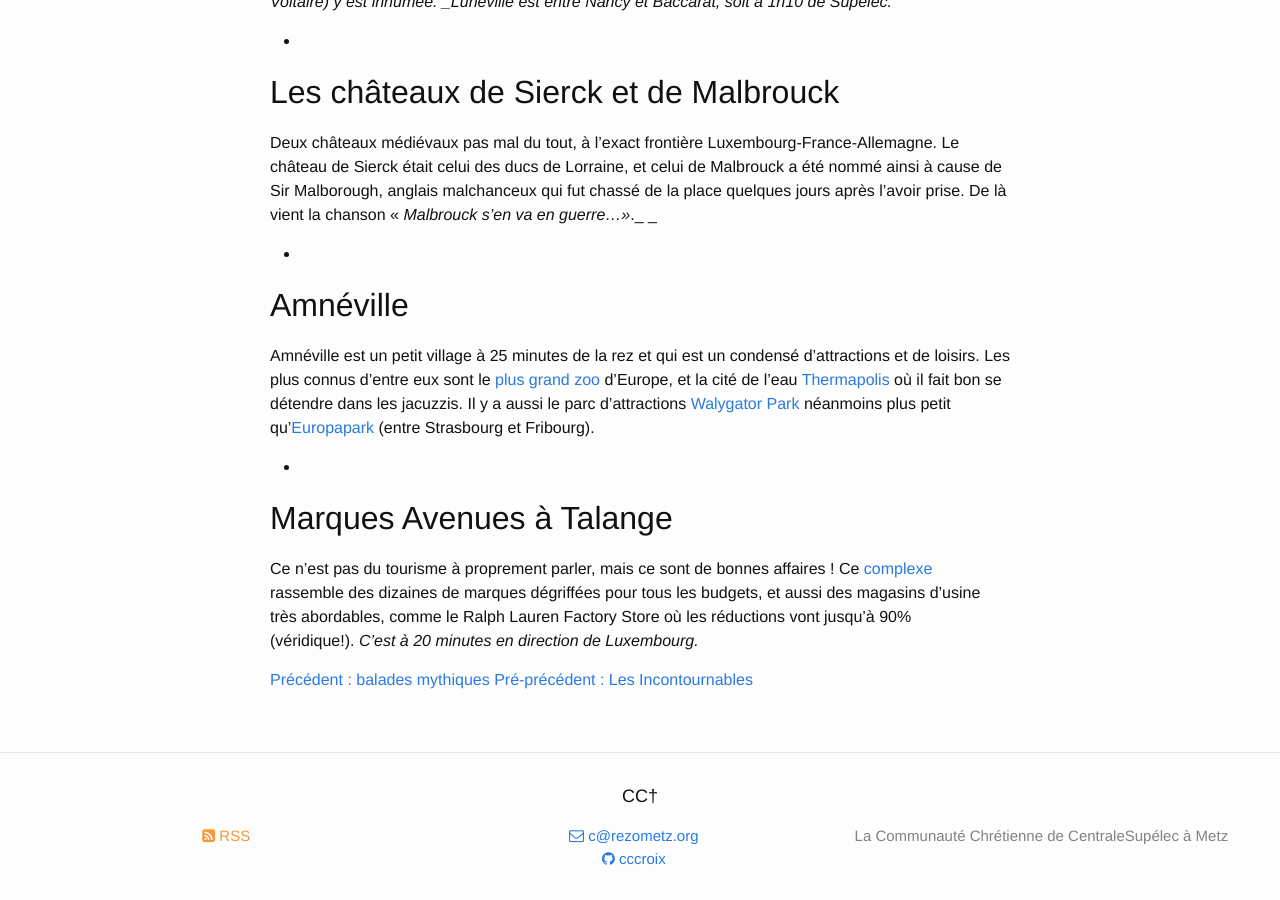
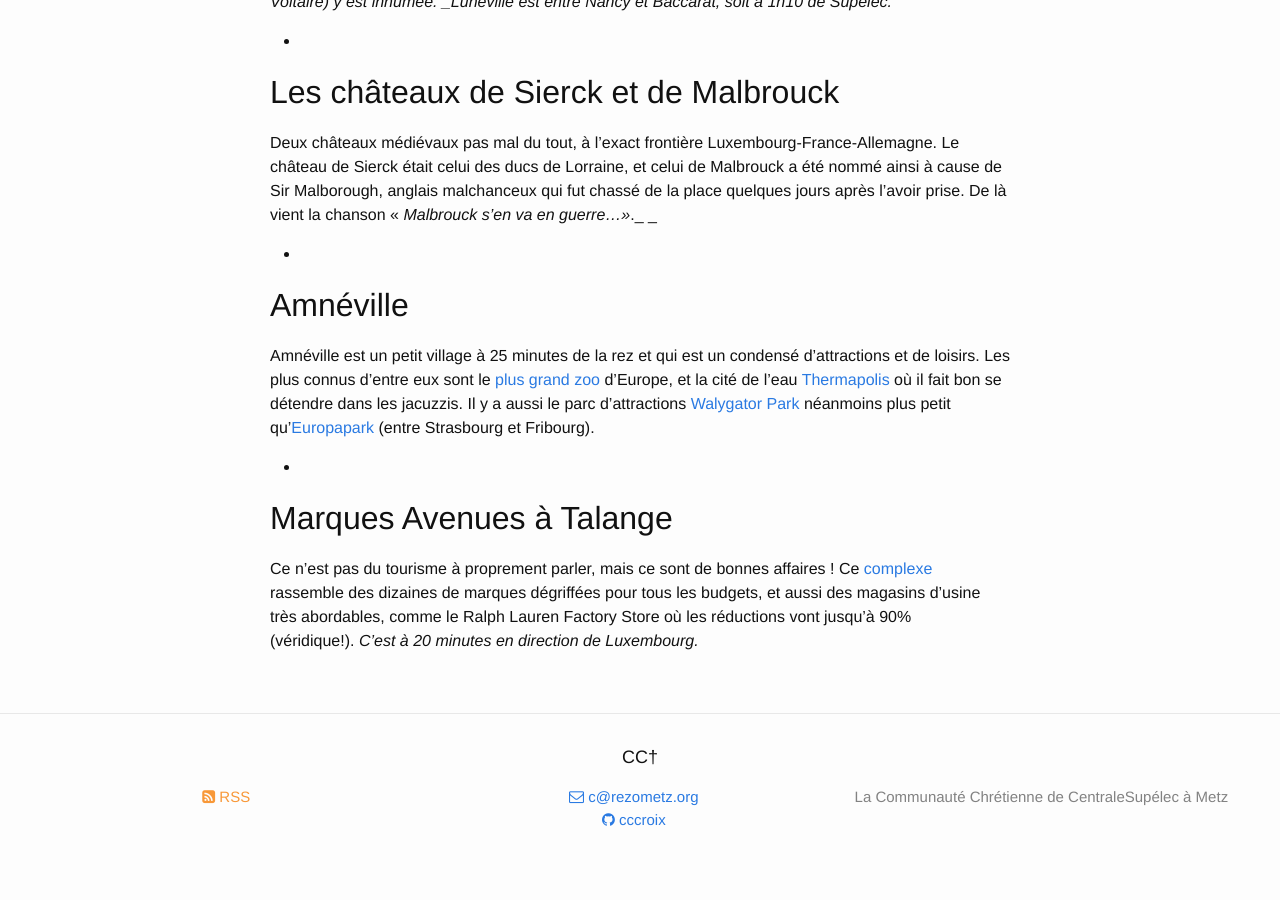
Before and after one commit to cccroix/cccroix.github.io, a Jekyll site: the page built from wp/idees-lorraine-alsace/touristes/index.markdown, in a window 1280 px wide and 900 px high, scrolled down 4084 px. Built offline with Jekyll 4.4.1, drawn with Linux system fonts in a browser that asks for light colours; nearby versions of some CDN libraries; after the commit the page ends 4945 px from its top, so only the background shows below that.

Commit message:
unpublishes old WP indexes of sections

```diff
--- a/wp/idees-lorraine-alsace/balades-mythiques/index.markdown
+++ b/wp/idees-lorraine-alsace/balades-mythiques/index.markdown
@@ -137,7 +137,3 @@
 Un peu plus proche, près à Danne-et-Quatre-Vente près de Phalsbourg, Notre-Dame de [Bonnefontaine](http://cathophalsbourg.over-blog.com/categorie-12103185.html) doit son renom à une source miraculeuse qui aurait guéri des soldats sous Napoléon Ier. Une petite communauté de franciscains loge à cet endroit, perdu au milieu d'une grande forêt. _(1h20 de Metz)_
 
 Il y a également [Benoite-Vaux](http://catholique-verdun.cef.fr/spip/spip.php?article138) : étymologiquement _la_ _vallé bénie_, ce sanctuaire est nommé ainsi pour la première fois au XIIème siècle. Des bûcherons, attirés par des chants célestes,  y ont découvert une source près de laquelle se trouvait une statue de Marie. Des religieuses assurent l'accueil mais tu devras y inviter un prêtre pour que cela soit plus profitable ! _(à 1h10 de Metz)_
-
-
-[Précédent : Les incontournables](http://cccroixmetz.wordpress.com/idees-lorraine-alsace/les-incontournables/)
-[Suivant : Touristes !](http://cccroixmetz.wordpress.com/idees-lorraine-alsace/touristes/)
--- a/wp/idees-lorraine-alsace/index.markdown
+++ b/wp/idees-lorraine-alsace/index.markdown
@@ -5,6 +5,7 @@
 layout: page
 slug: idees-lorraine-alsace
 title: Metz, l'Alsace et la Lorraine
+published: false
 wordpress_id: 38
 ---
 
--- a/wp/idees-lorraine-alsace/les-incontournables/index.markdown
+++ b/wp/idees-lorraine-alsace/les-incontournables/index.markdown
@@ -61,6 +61,3 @@
 
 ![alt](http://upload.wikimedia.org/wikipedia/commons/thumb/1/10/Strasbourg_Cathedral_inside.jpg/220px-Strasbourg_Cathedral_inside.jpg)Strasbourg est connu pour le Parlement Européen et sa cathédrale magnifique, mais c'est toute l'Ill qui est classée à l'UNESCO. Il faut se balader dans la petite France, admirer la maison Kamerzell en face de la cathédrale où tu aura vu passer les apôtres de l'immense l'horloge astronomique (12h30 tous les jours), passer une soirée branchée en Krutenau  et enfin aller au marché de Noël en décembre pour s'imprégner totalement de cette ville où, énarque, tu te prépareras à devenir maître du monde.
 Strasbourg est à moins de 2h de Metz.
-
-
-[Suivant : Balades mythiques](http://cccroixmetz.wordpress.com/idees-lorraine-alsace/balades-mythiques/)
--- a/wp/idees-lorraine-alsace/touristes/index.markdown
+++ b/wp/idees-lorraine-alsace/touristes/index.markdown
@@ -149,7 +149,3 @@
 
 
 Ce n'est pas du tourisme à proprement parler, mais ce sont de bonnes affaires ! Ce [complexe](http://www.marquesavenue.com/Talange) rassemble des dizaines de marques dégriffées pour tous les budgets, et aussi des magasins d'usine très abordables, comme le Ralph Lauren Factory Store où les réductions vont jusqu'à 90% (véridique!). _C'est à 20 minutes en direction de Luxembourg._
-
-
-[Précédent : balades mythiques](http://cccroixmetz.wordpress.com/idees-lorraine-alsace/balades-mythiques/)
-[Pré-précédent : Les Incontournables](http://cccroixmetz.wordpress.com/idees-lorraine-alsace/les-incontournables/)
```
Also changed, not shown: about.md (deleted, +0 -8 lines).
